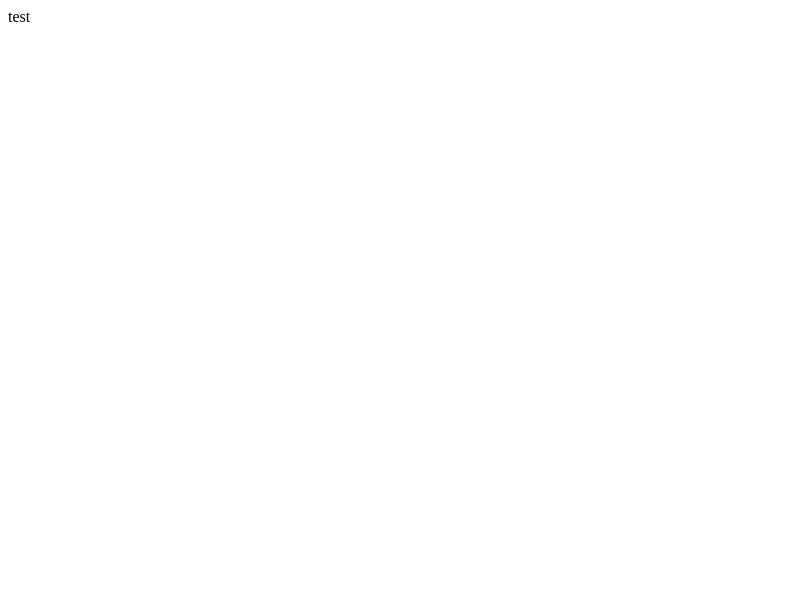
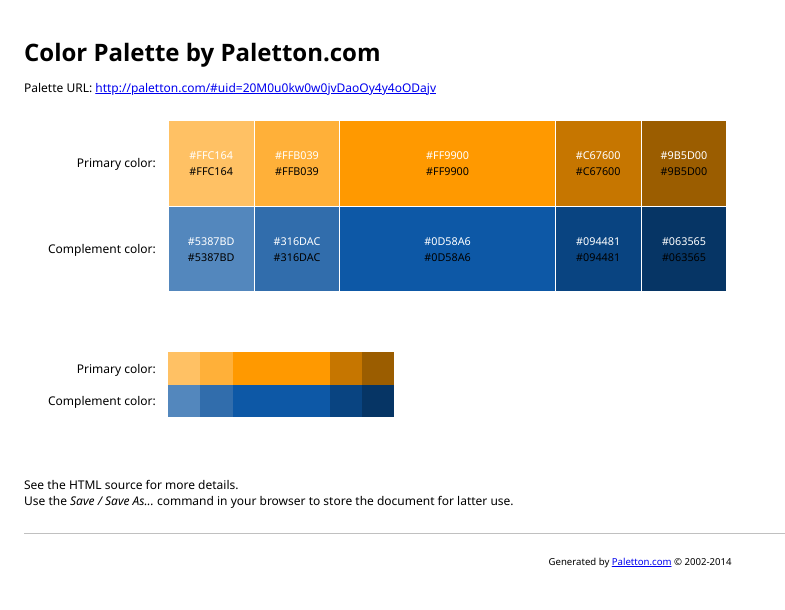
Before and after one commit to chairsandtables/pause-chairsandtables, a plain HTML site: page vis.html in a window 1280 px wide. Shown: the whole page, without its empty margins (0-785 px from the left). Drawn offline with Linux system fonts and the light colour scheme.

Commit message:
Update vis.html

```diff
--- a/vis.html
+++ b/vis.html
@@ -1 +1,191 @@
-<p>test</p>
+<!DOCTYPE html>
+<html class=" evernoteSafari"><head>
+	<meta http-equiv="content-type" content="text/html; charset=utf-8">
+	<title>Color palette by Paletton.com</title>
+	<meta name="generator" content="Paletton.com">
+
+<style type="text/css">
+
+/* Palette color codes */
+/* Feel free to copy&paste color codes to your application */
+
+.primary-1 { background-color: #FFC164 }
+.primary-2 { background-color: #FFB039 }
+.primary-0 { background-color: #FF9900 }
+.primary-3 { background-color: #C67600 }
+.primary-4 { background-color: #9B5D00 }
+
+.complement-1 { background-color: #5387BD }
+.complement-2 { background-color: #316DAC }
+.complement-0 { background-color: #0D58A6 }
+.complement-3 { background-color: #094481 }
+.complement-4 { background-color: #063565 }
+
+/* end */
+
+
+body {
+	margin:0; padding: 2em;
+	background: #fff;
+	color: #000;
+	font: 12px/1.33 "Segoe UI", "Helvetica Neue", Helvetica, sans-serif;
+	text-align:left;
+	}
+h1 {
+	margin: 0.5em 0;
+	font-size: 200%;
+	}
+p {
+	margin: 0.5em 0;
+	}
+
+.color-table {
+	margin: 2em 2em 5em;
+	border-collapse:collapse;
+	border:none;
+	border-spacing:0;
+	font-size:100%;
+	}
+.color-table th {
+	padding: 0 1em 0 0;
+	text-align: right;
+	vertical-align: middle;
+	font-size: 100%;
+	font-weight: normal;
+	border: none;
+	}
+.color-table td.sample {
+	width:6em; height:6em;
+	padding: 10px;
+	text-align:center;
+	vertical-align:middle;
+	font-size:90%;
+	border: 1px solid white;
+	white-space:nowrap;
+	}
+.color-table td.sample-0 {
+	width:18em;
+	}
+.color-table.small td.sample {
+	width:3em; height:3em;
+	padding:0;
+	border:none;
+	}
+.color-table.small td.sample-0 {
+	width:9em;
+	}
+.color-table .white { margin-bottom:0.2em; color:white }
+.color-table .black { margin-top:0.2em; color:black }
+
+hr {
+	margin: 2em 0 1em 0;
+	border:none;
+	border-bottom:1px solid silver;
+	}
+#footer {
+	padding:1em;
+	text-align:center;
+	font-size:80%;
+	}
+
+</style>
+
+<style>.pkt_added {text-decoration:none !important;}</style><style>[touch-action="none"]{ -ms-touch-action: none; touch-action: none; }[touch-action="pan-x"]{ -ms-touch-action: pan-x; touch-action: pan-x; }[touch-action="pan-y"]{ -ms-touch-action: pan-y; touch-action: pan-y; }[touch-action="scroll"],[touch-action="pan-x pan-y"],[touch-action="pan-y pan-x"]{ -ms-touch-action: pan-x pan-y; touch-action: pan-x pan-y; }</style><style id="style-1-cropbar-clipper">/* Copyright 2014 Evernote Corporation. All rights reserved. */
+.en-markup-crop-options {
+    top: 18px !important;
+    left: 50% !important;
+    margin-left: -90px !important;
+    width: 180px !important;
+    border: 2px rgba(255,255,255,.38) solid !important;
+    border-radius: 4px !important;
+}
+
+.en-markup-crop-options div div:first-of-type {
+    margin-left: 0px !important;
+}
+</style><style type="text/css"></style></head>
+<body>
+
+<h1>Color Palette by Paletton.com</h1>
+<p>Palette URL: <a href="http://paletton.com/#uid=20M0u0kw0w0jvDaoOy4y4oODajv">http://paletton.com/#uid=20M0u0kw0w0jvDaoOy4y4oODajv</a></p>
+
+<table class="color-table">
+	<tbody><tr>
+		<th>Primary color:</th>
+		<td class="sample sample-1 primary-1">
+			<div class="white">#FFC164</div>
+			<div class="black">#FFC164</div>
+		</td>
+		<td class="sample sample-2 primary-2">
+			<div class="white">#FFB039</div>
+			<div class="black">#FFB039</div>
+		</td>
+		<td class="sample sample-0 primary-0">
+			<div class="white">#FF9900</div>
+			<div class="black">#FF9900</div>
+		</td>
+		<td class="sample sample-3 primary-3">
+			<div class="white">#C67600</div>
+			<div class="black">#C67600</div>
+		</td>
+		<td class="sample sample-4 primary-4">
+			<div class="white">#9B5D00</div>
+			<div class="black">#9B5D00</div>
+		</td>
+	</tr>
+	<tr>
+		<th>Complement color:</th>
+		<td class="sample sample-1 complement-1">
+			<div class="white">#5387BD</div>
+			<div class="black">#5387BD</div>
+		</td>
+		<td class="sample sample-2 complement-2">
+			<div class="white">#316DAC</div>
+			<div class="black">#316DAC</div>
+		</td>
+		<td class="sample sample-0 complement-0">
+			<div class="white">#0D58A6</div>
+			<div class="black">#0D58A6</div>
+		</td>
+		<td class="sample sample-3 complement-3">
+			<div class="white">#094481</div>
+			<div class="black">#094481</div>
+		</td>
+		<td class="sample sample-4 complement-4">
+			<div class="white">#063565</div>
+			<div class="black">#063565</div>
+		</td>
+	</tr>
+</tbody></table>
+
+<table class="color-table small">
+	<tbody><tr>
+		<th>Primary color:</th>
+		<td class="sample sample-1 primary-1"></td>
+		<td class="sample sample-2 primary-2"></td>
+		<td class="sample sample-0 primary-0"></td>
+		<td class="sample sample-3 primary-3"></td>
+		<td class="sample sample-4 primary-4"></td>
+	</tr>
+	<tr>
+		<th>Complement color:</th>
+		<td class="sample sample-1 complement-1"></td>
+		<td class="sample sample-2 complement-2"></td>
+		<td class="sample sample-0 complement-0"></td>
+		<td class="sample sample-3 complement-3"></td>
+		<td class="sample sample-4 complement-4"></td>
+	</tr>
+</tbody></table>
+
+<p>
+See the HTML source for more details.<br>
+Use the <em>Save / Save As...</em> command in your browser to store the document for latter use.
+</p>
+
+<hr>
+
+<p id="footer">Generated by <a href="http://paletton.com">Paletton.com</a> © 2002-2014</p>
+
+
+
+</body></html>
```
